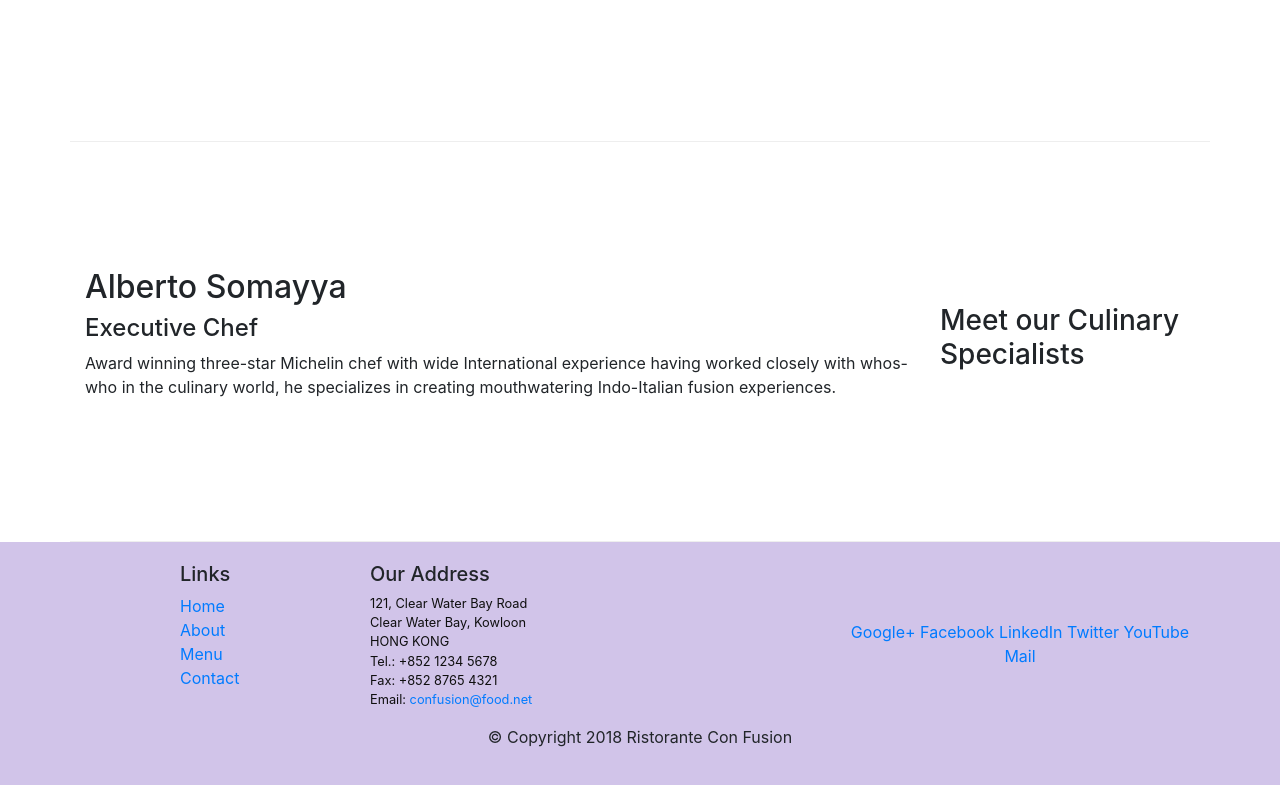
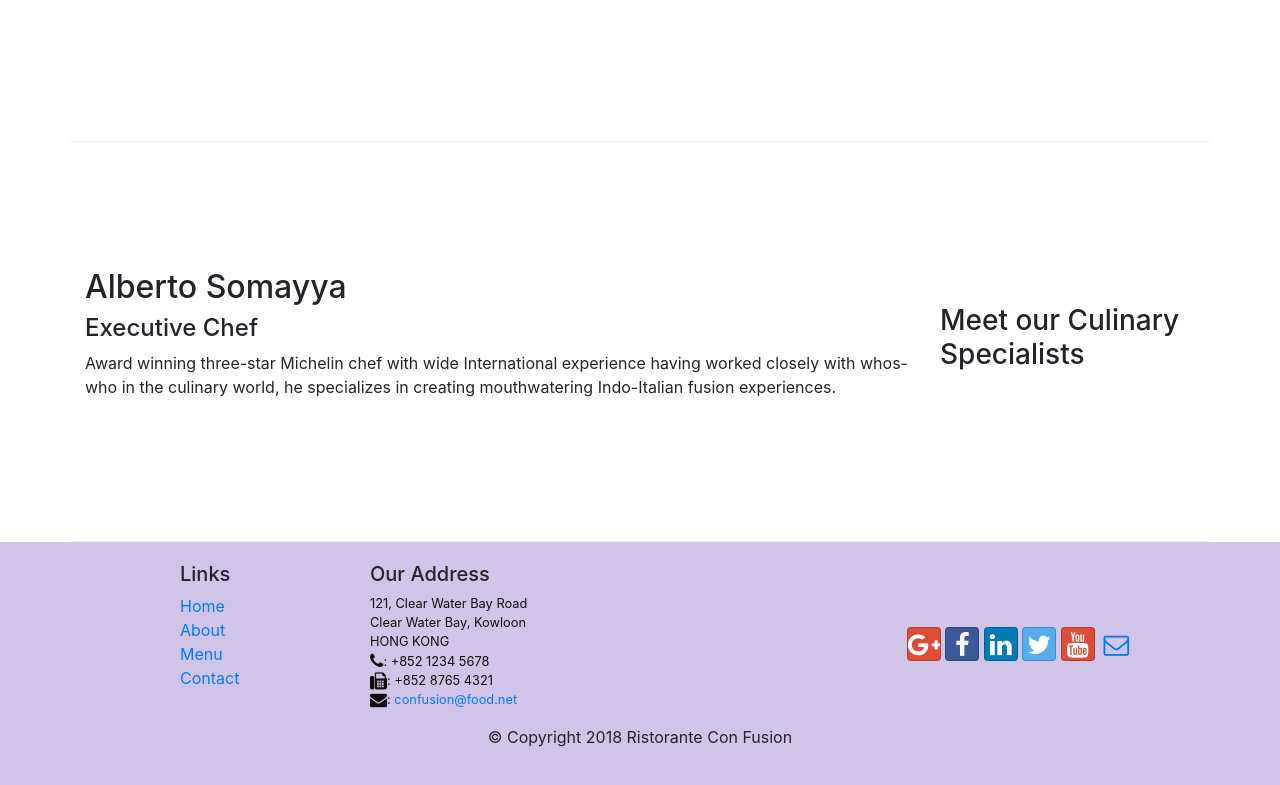
Before and after one commit to Santhosh2231/Ristorante-Con-Fusion, a website: page index.html in a window 1280 px wide. Shown: the part 1012-1797 px from the top of the page. Drawn offline with nearby package versions, Linux system fonts and the light colour scheme.

Commit message:
Icon fonts

```diff
--- a/index.html
+++ b/index.html
@@ -8,6 +8,8 @@
         <!-- Bootstrap CSS -->
         <link href="css/styles.css" rel="stylesheet">
         <link rel="stylesheet" href="node_modules/bootstrap/dist/css/bootstrap.min.css">
+        <link rel="stylesheet" href="node_modules/font-awesome/css/font-awesome.min.css">
+        <link rel="stylesheet" href="node_modules/bootstrap-social/bootstrap-social.css">
 
 <head>
     <title>Ristorante Con Fusion</title>
@@ -22,10 +24,10 @@
            <a class="navbar-brand" href="#">Ristorante Con Fusion</a>
             <div class="collapse navbar-collapse" id="Navbar">
                 <ul class="navbar-nav mr-auto">
-                    <li class="nav-item active"><a class="nav-link" href="#">Home</a></li>
-                    <li class="nav-item"><a class="nav-link" href="./aboutus.html">About</a></li>
-                    <li class="nav-item"><a class="nav-link" href="#">Menu</a></li>
-                    <li class="nav-item"><a class="nav-link" href="#">Contact</a></li>
+                    <li class="nav-item active"><a class="nav-link" href="#"><span class="fa fa-home fa-lg"></span> Home</a></li>
+                    <li class="nav-item"><a class="nav-link" href="./aboutus.html"><span class="fa fa-info fa-lg"></span> About</a></li>
+                    <li class="nav-item"><a class="nav-link" href="#"><span class="fa fa-list fa-lg"></span> Menu</a></li>
+                    <li class="nav-item"><a class="nav-link" href="#"><span class="fa fa-address-card fa-lg"></span> Contact</a></li>
                 </ul>
             </div>
         </div>
@@ -95,19 +97,20 @@
 		              121, Clear Water Bay Road<br>
 		              Clear Water Bay, Kowloon<br>
 		              HONG KONG<br>
-		              Tel.: +852 1234 5678<br>
-		              Fax: +852 8765 4321<br>
-		              Email: <a href="mailto:confusion@food.net">confusion@food.net</a>
+		              <i class="fa fa-phone fa-lg"></i>: +852 1234 5678<br>
+                      <i class="fa fa-fax fa-lg"></i>: +852 8765 4321<br>
+                      <i class="fa fa-envelope fa-lg"></i>:
+                      <a href="mailto:confusion@food.net">confusion@food.net</a>
 		           </address>
                 </div>
                 <div class="col-12 col-sm-4 align-self-center">
                     <div class="text-center">
-                        <a href="http://google.com/+">Google+</a>
-                        <a href="http://www.facebook.com/profile.php?id=">Facebook</a>
-                        <a href="http://www.linkedin.com/in/">LinkedIn</a>
-                        <a href="http://twitter.com/">Twitter</a>
-                        <a href="http://youtube.com/">YouTube</a>
-                        <a href="mailto:">Mail</a>
+                        <a class="btn btn-social-icon btn-google" href="http://google.com/+"><i class="fa fa-google-plus"></i></a>
+                        <a class="btn btn-social-icon btn-facebook" href="http://www.facebook.com/profile.php?id="><i class="fa fa-facebook"></i></a>
+                        <a class="btn btn-social-icon btn-linkedin" href="http://www.linkedin.com/in/"><i class="fa fa-linkedin"></i></a>
+                        <a class="btn btn-social-icon btn-twitter" href="http://twitter.com/"><i class="fa fa-twitter"></i></a>
+                        <a class="btn btn-social-icon btn-google" href="http://youtube.com/"><i class="fa fa-youtube"></i></a>
+                        <a class="btn btn-social-icon" href="mailto:"><i class="fa fa-envelope-o"></i></a>
                     </div>
                 </div>
            </div>
--- a/package.json
+++ b/package.json
@@ -15,6 +15,8 @@
   },
   "dependencies": {
     "bootstrap": "^4.0.0",
+    "bootstrap-social": "^5.1.1",
+    "font-awesome": "^4.7.0",
     "jquery": "^3.3.1",
     "popper.js": "^1.12.9"
   }
```
Also changed, not shown: 1 other file.
